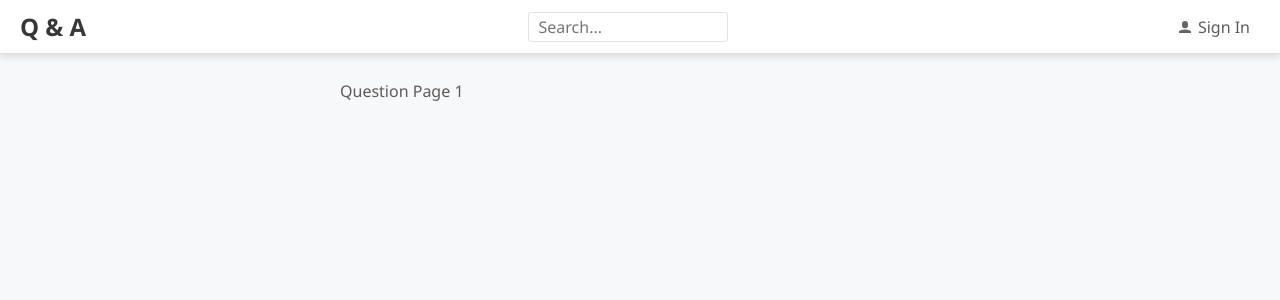
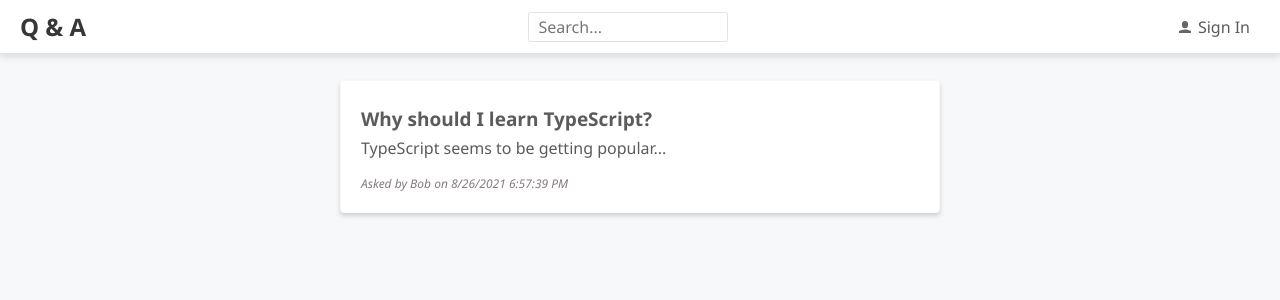
Before and after one commit to sswietoniowski/learning-aspnetcore-react-frontend-react-app, a React (Create React App) app: page /questions/1 in a window 1280 px wide. Shown: the top 300 px of the page. Built offline with nearby package versions, Linux system fonts and the light colour scheme.

Commit message:
Implemented more of the question page

```diff
--- a/src/QuestionPage.tsx
+++ b/src/QuestionPage.tsx
@@ -1,8 +1,67 @@
+/** @jsxImportSource @emotion/react */
+import { css } from '@emotion/react';
+import { gray3, gray6 } from './Styles';
 import React from 'react';
 import { useParams } from 'react-router-dom';
 import { Page } from './Page';
+import { QuestionData, getQuestion } from './QuestionsData';
 
 export const QuestionPage = () => {
+  const [question, setQuestion] = React.useState<QuestionData | null>(null);
   const { questionId } = useParams();
-  return <Page>Question Page {questionId}</Page>;
+  React.useEffect(() => {
+    const doGetQuestion = async (questionId: number) => {
+      const foundQuestion = await getQuestion(questionId);
+      setQuestion(foundQuestion);
+    };
+    if (questionId) {
+      doGetQuestion(Number(questionId));
+    }
+  }, [questionId]);
+  return (
+    <Page>
+      <div
+        css={css`
+          background-color: white;
+          padding: 15px 20px 20px 20px;
+          border-radius: 4px;
+          border: 1px solid ${gray6};
+          box-shadow: 0 3px 5px 0 rgba(0, 0, 0, 0.16);
+        `}
+      >
+        <div
+          css={css`
+            font-size: 19px;
+            font-weight: bold;
+            margin: 10px 0px 5px;
+          `}
+        >
+          {question === null ? '' : question.title}
+        </div>
+        {question !== null && (
+          <React.Fragment>
+            <p
+              css={css`
+                margin-top: 0px;
+                background-color: white;
+              `}
+            >
+              {question.content}
+            </p>
+            <div
+              css={css`
+                font-size: 12px;
+                font-style: italic;
+                color: ${gray3};
+              `}
+            >
+              {`Asked by ${question.userName} on
+                ${question.created.toLocaleDateString()}
+                ${question.created.toLocaleTimeString()}`}
+            </div>
+          </React.Fragment>
+        )}
+      </div>
+    </Page>
+  );
 };
--- a/src/QuestionsData.ts
+++ b/src/QuestionsData.ts
@@ -58,6 +58,14 @@
   return new Promise((resolve) => setTimeout(resolve, ms));
 };
 
+export const getQuestion = async (
+  questionId: number,
+): Promise<QuestionData | null> => {
+  await wait(500);
+  const results = questions.filter((q) => q.questionId === questionId);
+  return results.length === 0 ? null : results[0];
+};
+
 export const getUnansweredQuestions = async (): Promise<QuestionData[]> => {
   await wait(500);
   return questions.filter((q) => q.answers.length === 0);
```
